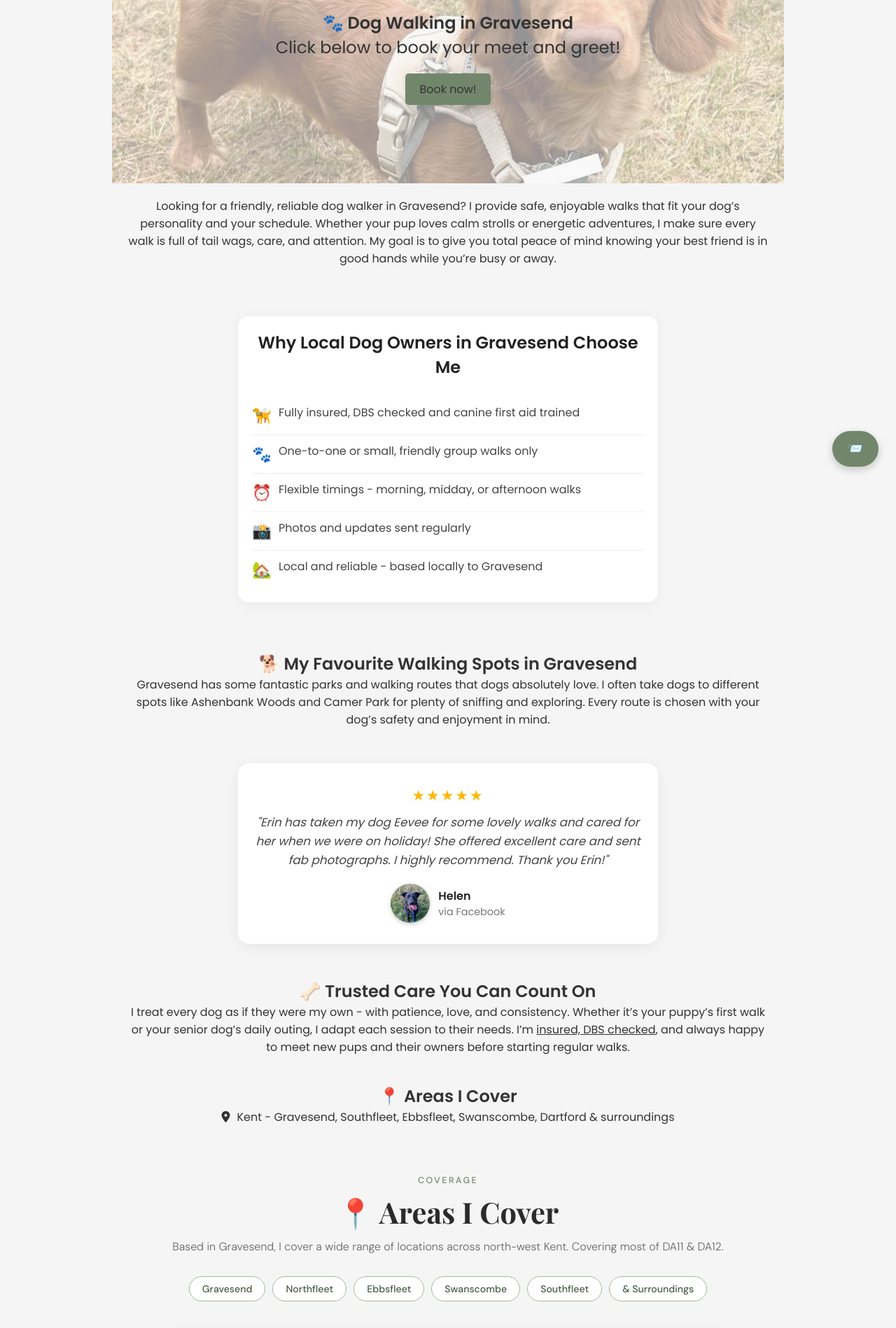
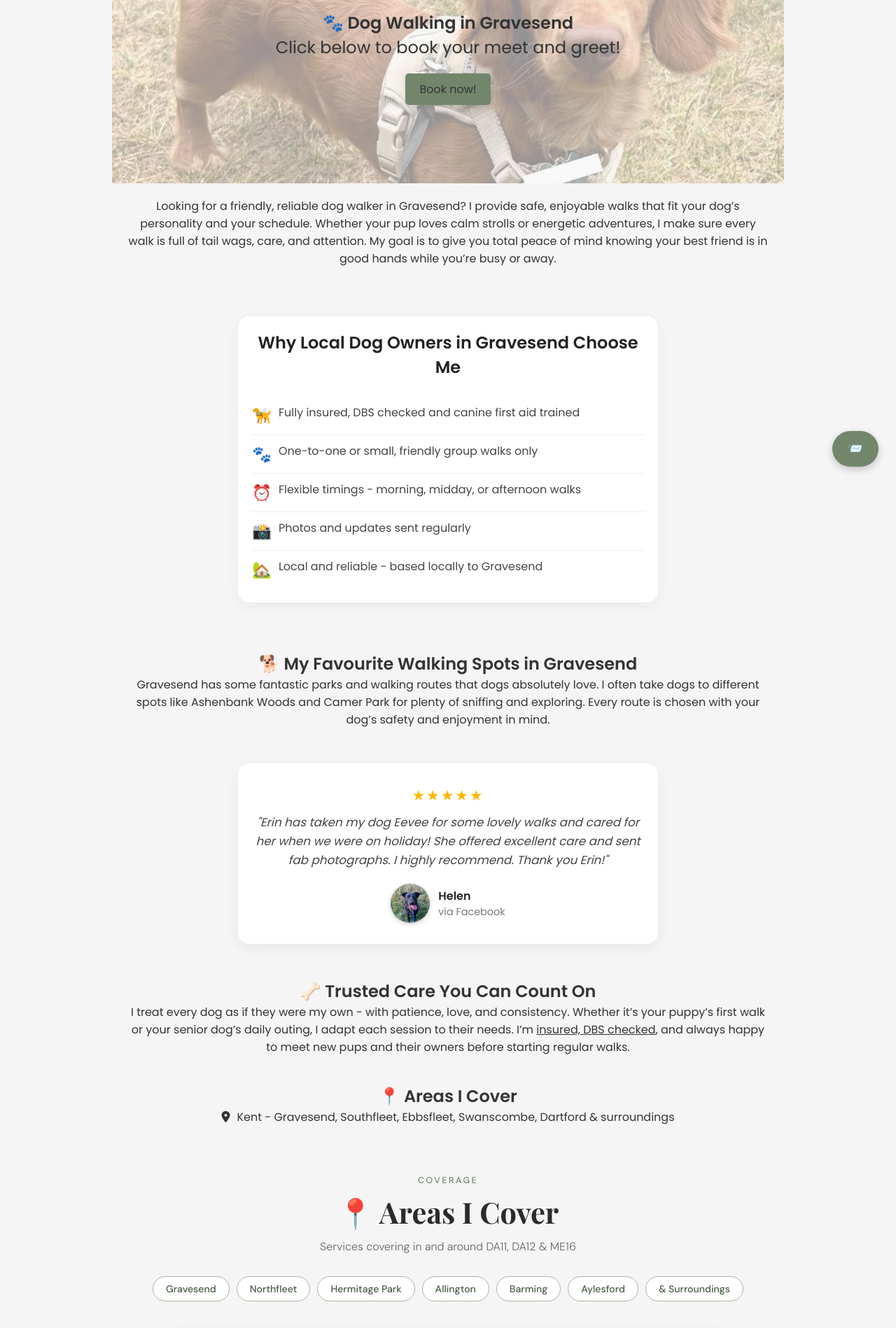
Before and after one commit to Sam12604/eps, a Jekyll site: the page built from dog-walking/gravesend.html, in a window 1280 px wide. Shown: the part 208-2106 px from the top of the page at 70% size. Built offline with Jekyll 4.4.1, drawn with Linux system fonts in a browser that asks for light colours; some web fonts are replaced; a script that is not in the unit is left out; grey boxes are pictures that could not be loaded.

Commit message:
Maidstone updates

```diff
--- a/_includes/about.html
+++ b/_includes/about.html
@@ -10,8 +10,8 @@
                 </p>
                 <p>
                     My genuine love for animals means every furry companion gets the attention and affection they
-                    deserve. Whether you need a midday walk, an overnight stay, or just a quick check-in, I'll make sure
-                    your pets feel safe, happy, and loved.
+                    deserve. Whether you need a midday walk or just a quick check-in, I'll make sure
+                    your pets are safe, happy, and loved.
                 </p>
             </div>
         </div>
--- a/_includes/map.html
+++ b/_includes/map.html
@@ -65,14 +65,14 @@
     <div class="areas__inner">
         <p class="areas__label">Coverage</p>
         <h2 class="areas__title">📍 Areas I Cover</h2>
-        <p class="areas__body">Based in Gravesend, I cover a wide range of locations across north-west Kent. Covering
-            most of DA11 & DA12.</p>
+        <p class="areas__body">Services covering in and around DA11, DA12 & ME16</p>
         <div class="areas__tags">
             <span class="areas__tag">Gravesend</span>
             <span class="areas__tag">Northfleet</span>
-            <span class="areas__tag">Ebbsfleet</span>
-            <span class="areas__tag">Swanscombe</span>
-            <span class="areas__tag">Southfleet</span>
+            <span class="areas__tag">Hermitage Park</span>
+            <span class="areas__tag">Allington</span>
+            <span class="areas__tag">Barming</span>
+            <span class="areas__tag">Aylesford</span>
             <span class="areas__tag">&amp; Surroundings</span>
         </div>
         <iframe class="service-map"
--- a/_includes/video-hero.html
+++ b/_includes/video-hero.html
@@ -29,7 +29,7 @@
     </script>
 
     <div class="hero-video__content">
-        <p class="hero-video__eyebrow">{{ include.1 | default: 'Gravesend, Kent' }}</p>
+        <p class="hero-video__eyebrow">{{ include.1 | default: 'Gravesend and Aylesford, Kent' }}</p>
         <h1 class="hero-video__title">
             {{ include.2 | default: 'Professional dog walking<br>&amp; pet services with<br><em>love and care</em>' }}
         </h1>
@@ -47,6 +47,6 @@
     <div class="trust-strip__item"><span>🛡️</span> Fully Insured</div>
     <div class="trust-strip__item"><span>✅</span> DBS Checked</div>
     <div class="trust-strip__item"><span>⭐</span> 5-Star Reviews</div>
-    <div class="trust-strip__item"><span>📍</span> Gravesend</div>
+    <div class="trust-strip__item"><span>📍</span> Gravesend and Aylesford</div>
     <div class="trust-strip__item"><span>🐶</span> Solo &amp; Group Walks</div>
 </div>
--- a/etc/email-template.html
+++ b/etc/email-template.html
@@ -58,7 +58,7 @@ layout: none
           <tr>
             <td align="center" style="padding: 20px 0; font-size: 14px; color: #999999;">
               <p>Erin's Pet Sitting Services<br>
-              Gravesend, Kent<br>
+              Gravesend and Aylesford, Kent<br>
               <a href="mailto:{{  site.author.email  }}" style="color: #999999; text-decoration: none;">{{  site.author.email  }}</a></p>
               <p>
                 <a href="{{  site.author.facebook  }}" style="margin: 0 5px;">
--- a/styles.css
+++ b/styles.css
@@ -459,6 +459,7 @@ margin-right: auto;
   gap: 8px;
   font-weight: 400;
   line-height: 1.4;
+  text-align: left;
 }
 
 .pcard--featured .pcard__features li {
```
Also changed, not shown: index.html (+17 -20 lines).
